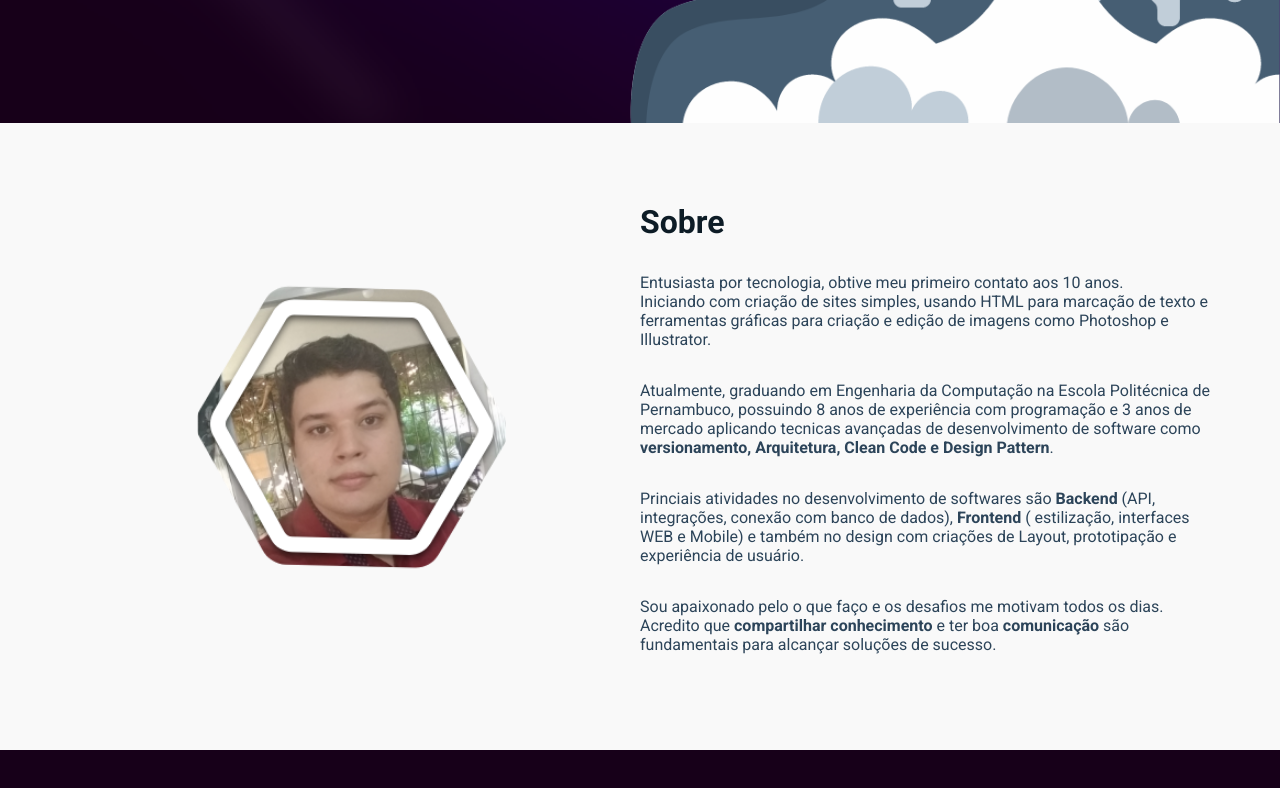
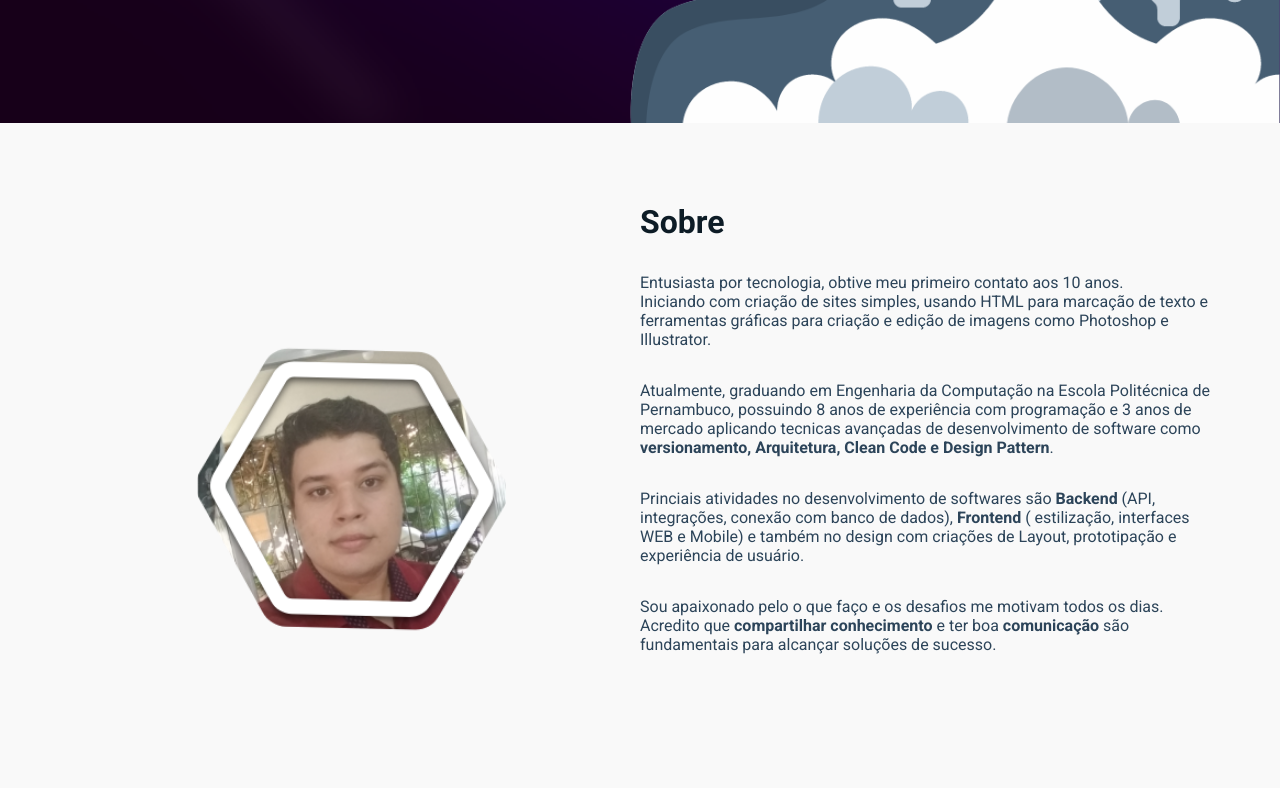
Before and after one commit to alefecrz/port, a React (Create React App) app: page / in a window 1280 px wide. Shown: the part 540-1328 px from the top of the page. Built offline with nearby package versions, Linux system fonts and the light colour scheme.

Commit message:
Add height auto on screen

```diff
--- a/src/pages/Aboutme/style.js
+++ b/src/pages/Aboutme/style.js
@@ -2,12 +2,16 @@ import styled from 'styled-components';
 
 export const Conteiner = styled.div`
   width: 100%;
+  height: 100vh;
   padding: 0rem 4rem 4rem 4rem ;
   display: grid;
   grid-template-columns: 1fr 1fr;
   background-color: #F9F9F9;
+  justify-content: center;
+  justify-items: center;
 
   @media only screen and (max-width: 768px), only screen and (max-height: 520px){
+      height: auto;
       display: flex;
       padding: 0rem 2rem 2rem 2rem ;
       flex-direction: column;
@@ -45,7 +49,6 @@ export const Image = styled.div`
   align-self: center;
 
   img {
-    margin-top: 50px;
     width: 25rem;
   }
 
```
